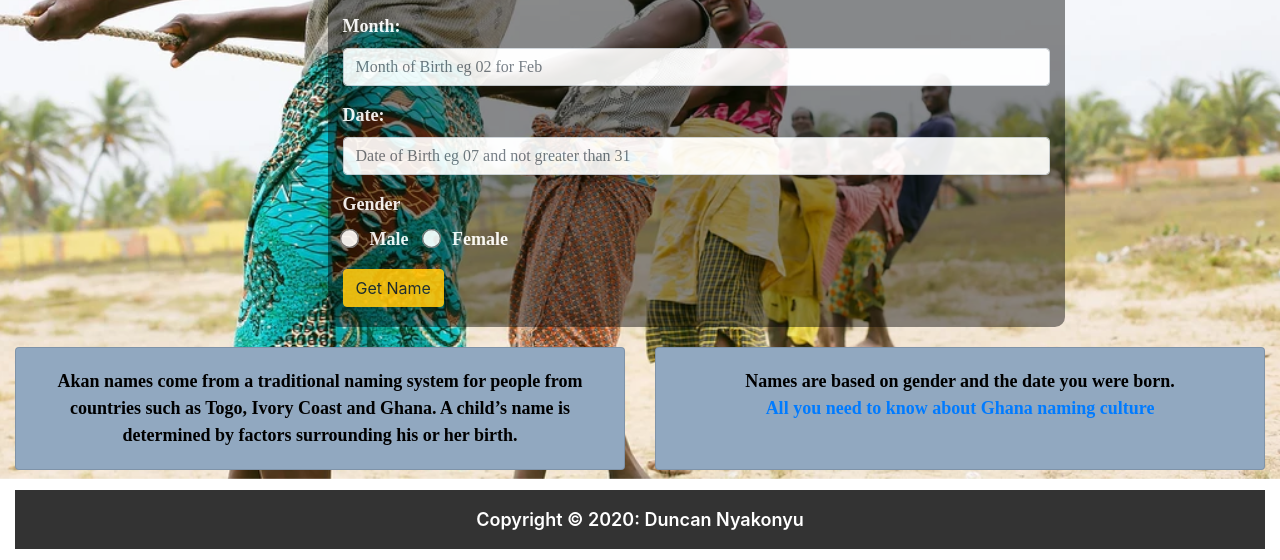
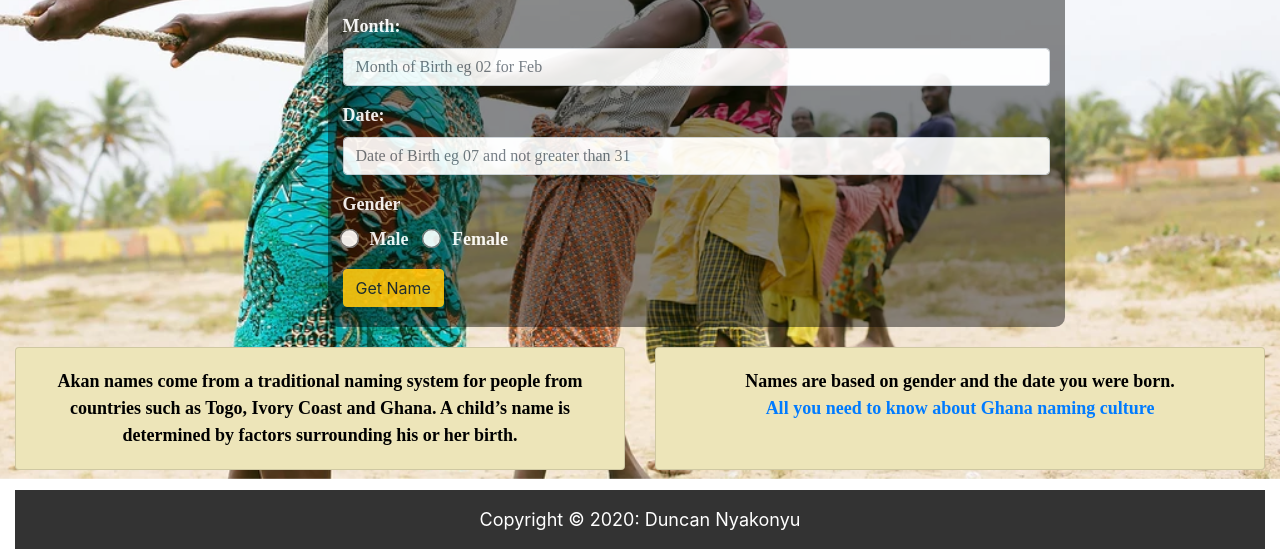
Before and after one commit to DNyakonyu/Akan-Names, a plain HTML site: page index.html in a window 1280 px wide. Shown: the part 240-800 px from the top of the page. Drawn offline with Linux system fonts and the light colour scheme.

Commit message:
Update styles.css

```diff
--- a/css/styles.css
+++ b/css/styles.css
@@ -83,7 +83,7 @@ input[type="radio"] {
   margin-top: -10px;
 }
 .card{
-  background: rgb(145, 168, 192);
+  background: rgb(237, 229, 185);
 }
 .card-body{
   color: rgb(0, 0, 0);
@@ -91,24 +91,24 @@ input[type="radio"] {
 .card-deck{
   padding-bottom: 20px;
   font-weight: 600;
-  font-family: 'Sorts Mill Goudy', serif;
+  font-family: 'Sports mill Gaudy', serif;
   font-size: 18px;
 }
 .footer-copyright{
   color: rgb(255, 255, 255);
-  font-weight: 600;
+  font-weight: 400;
   font-size: 18px;
 }
 .footer-copyright a{
 color: rgb(255, 255, 255);;
-font-weight: 600;
+font-weight: 400;
 }
 .footer-copyright a:hover{
-  color: rgb(254, 254, 254);
+  color: rgb(237, 229, 185);
   font-weight: 700;
   text-decoration: none;
 }
 .card-text a:hover{
-  color: rgb(0, 0, 0);
+  color: rgb(217, 212, 212);
   text-decoration: none;
 }
```
